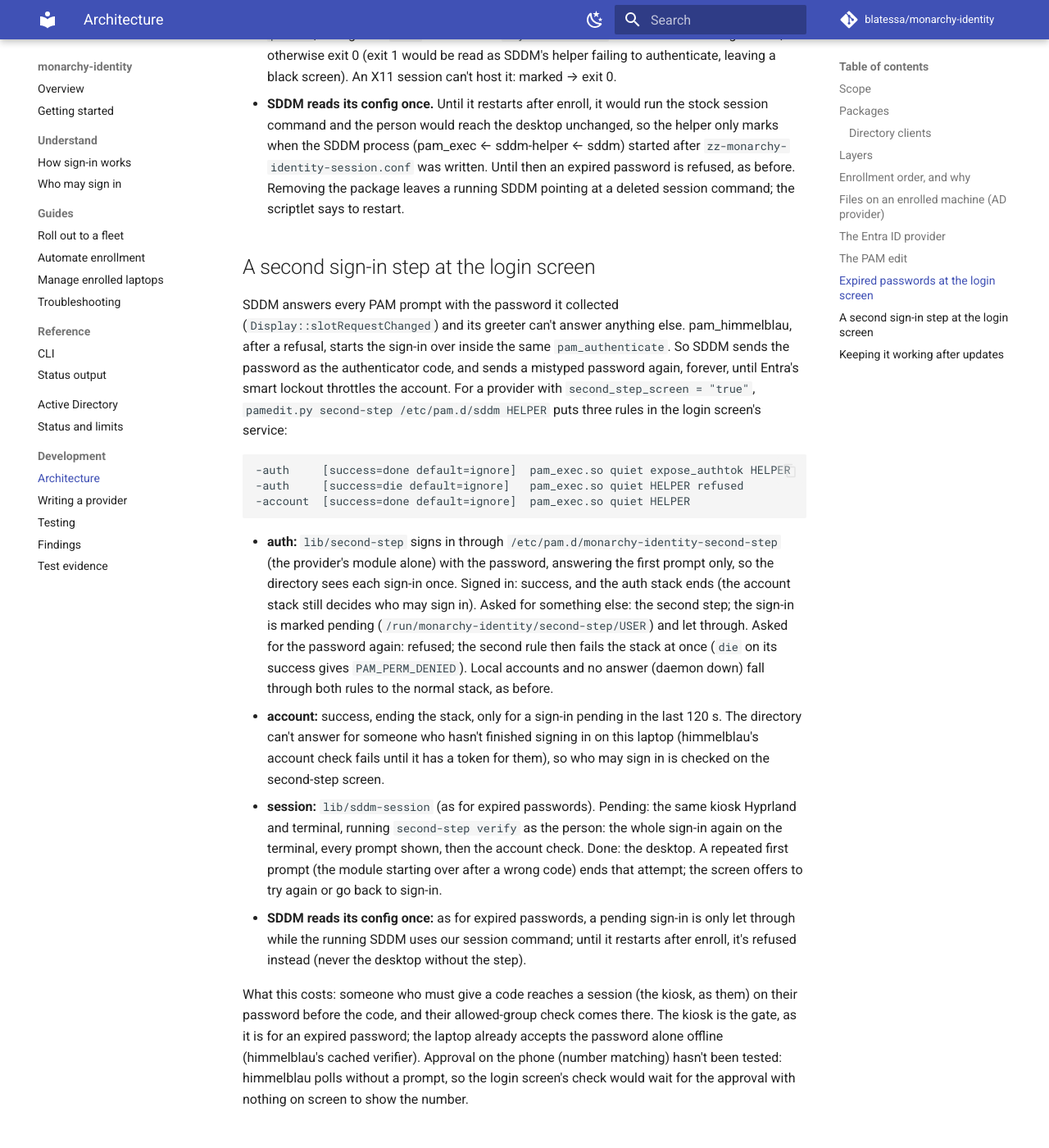
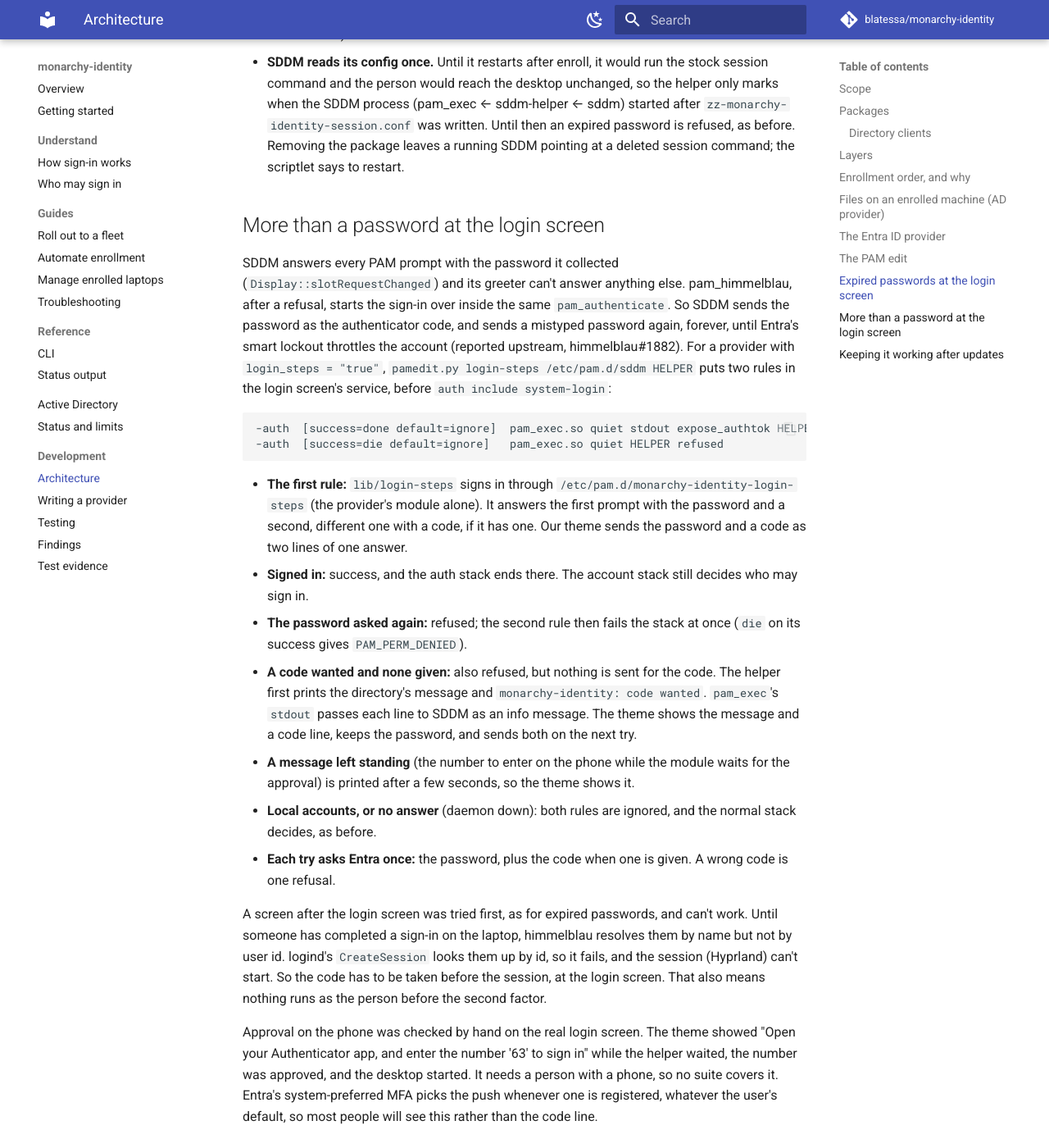
Before and after one commit to blatessa/monarchy-identity, an MkDocs documentation site: the page built from docs/dev/architecture.md, in a window 1280 px wide and 1400 px high, scrolled down 7945 px. Shown: the whole window at 82% size. Built offline with MkDocs 1.6.1 and Material for MkDocs 9.7.7, drawn with Linux system fonts in a browser that asks for light colours; comment, search, counter and statistics services are not loaded; some of the changed text lies outside the part shown.

Commit message:
Entra MFA on the login screen itself: a code line, and the number to approve
The screen before the desktop can't work: until someone completes a sign-in on the
laptop, himmelblau resolves them by name but not by uid, so logind's CreateSession fails
and Hyprland aborts for exactly the people who need the second step. So the second step
moves to the login screen, and nothing runs as the person before both factors pass.

lib/second-step becomes lib/login-steps (pam.conf: login_steps), two auth rules on
SDDM's service and no account rule, no session command:
- It signs in once through its own service: the first prompt gets the password, a second
  one the code. Our theme sends both as two lines of SDDM's one password.
- A code wanted and none given: nothing is sent for it; the helper prints Entra's message
  and "monarchy-identity: code wanted" (pam_exec stdout reaches the greeter), the stack
  fails at once, and the theme shows a code line, keeping the password.
- A message left standing (the number to approve on the phone while himmelblau polls) is
  printed after a few seconds, and the theme shows it under the password.
- SDDM reports one failure twice, with its own error text: the theme counts the first and
  shows only the directory's words.

Lab: e2e-entra (password alone refused with nothing sent as the code; a wrong code, one
try; the code; then the password alone), e2e-greeter (the code typed into the real login
screen's code line, then dave's desktop). By hand: a push with number matching, the
number on the login screen, approved, the desktop. The lab asks Entra for codes with a
test-only mfa_method drop-in (system-preferred MFA picks the push whenever registered).

docs: architecture (rewritten section and why not a screen after login), status,
findings (uid lookup before first sign-in; system-preferred MFA), testing.

Co-Authored-By: Claude Opus 5.5 <noreply@anthropic.com>

````diff
--- a/docs/dev/architecture.md
+++ b/docs/dev/architecture.md
@@ -94,8 +94,8 @@ The PAM, nsswitch, SDDM and sudoers rows apply to every provider; the rest are t
 | `/etc/krb5.keytab` | Machine keytab | Deleted |
 | `/etc/sddm.conf.d/zz-monarchy-identity.conf` | Autologin off (must sort after Omarchy's `autologin.conf`) | Deleted |
 | `/etc/sddm.conf.d/zz-monarchy-identity-theme.conf` | Selects `sddm-theme/monarchy-identity` | Deleted |
-| `/etc/pam.d/sddm` | `pam_exec` rules running `lib/password-expired` ([expired passwords](#expired-passwords-at-the-login-screen)), or for a provider with `second_step_screen`, `lib/second-step` ([second step](#a-second-sign-in-step-at-the-login-screen)), between `# BEGIN/END monarchy-identity` | Blocks removed |
-| `/etc/pam.d/monarchy-identity-expired`, `/etc/pam.d/monarchy-identity-second-step` | The provider's module alone (`auth` + `account`), marked; the helper's own sign-in (one of the two) | Deleted if marked |
+| `/etc/pam.d/sddm` | `pam_exec` rules running `lib/password-expired` ([expired passwords](#expired-passwords-at-the-login-screen)), or for a provider with `login_steps`, `lib/login-steps` ([more than a password](#more-than-a-password-at-the-login-screen)), between `# BEGIN/END monarchy-identity` | Blocks removed |
+| `/etc/pam.d/monarchy-identity-expired` or `/etc/pam.d/monarchy-identity-login-steps` | The provider's module alone, marked; the helper's own sign-in | Deleted if marked |
 | `/etc/sddm.conf.d/zz-monarchy-identity-session.conf` | `[Wayland]`/`[X11] SessionCommand=lib/sddm-session` | Deleted |
 | `/etc/sudoers.d/50-monarchy-identity` | `%group ALL=(ALL:ALL) ALL`, visudo-validated, 0440 | Deleted |
 | `/etc/sudoers.d/51-monarchy-identity-theme` | The sign-in groups (or users) may run Omarchy's `omarchy-theme-set-browser-policy` with a six-hex-digit argument without a password; absent for `--mode any` | Deleted |
@@ -144,10 +144,10 @@ nothing about it beyond the `pam.conf` switches ([below](#the-pam-edit)).
 - **Offline**: `[offline_breakglass] enabled = true`, which caches a password verifier at each online sign-in. Its
   `ttl` only applies to breakglass switched on by hand, not to automatic offline sign-in, and there's no verifier
   lifetime, so `--offline-days` is refused rather than ignored.
-- **MFA: the login screen takes the password, a screen before the desktop the rest.** Entra asks for a second step
-  (an authenticator code) at a person's first sign-in on a laptop and when it wants MFA again; after that the
-  laptop's sign-in token satisfies it, and the login screen, lock screen and `sudo` take the password alone. SDDM can't
-  ask for a code, so `second_step_screen = "true"` ([below](#a-second-sign-in-step-at-the-login-screen)).
+- **MFA at the login screen.** Entra asks for a second step (a code, or a number to approve on the phone) at a
+  person's first sign-in on a laptop and when it wants MFA again. After that the laptop's sign-in token satisfies it,
+  and the login screen, lock screen and `sudo` take the password alone. SDDM can't carry the second step, so
+  `login_steps = "true"` ([below](#more-than-a-password-at-the-login-screen)).
   `enable_hello = false` for now; Hello PIN is the likely next default (MFA once at setup, offline built in).
   Password-only `ssh` is refused by himmelblau (its remote-services list); we keep that default, and `ssh` asks for
   the code every time.
@@ -194,9 +194,8 @@ all four):
   session open; `pam_mkhomedir`, first in the stack, would make a real directory at the link's path.
 - `expired_password_screen = "false"`: no expired-password rules on `sddm` (below), so SDDM sign-in doesn't ask the
   directory twice. Entra passwords are changed in Entra.
-- `second_step_screen = "true"`: instead of the expired-password rules, the login screen's service asks the directory
-  once and lets a sign-in that needs a second step through to a screen before the desktop
-  ([below](#a-second-sign-in-step-at-the-login-screen)).
+- `login_steps = "true"`: instead of the expired-password rules, the login screen's service asks the directory once,
+  with a code if it wants one ([below](#more-than-a-password-at-the-login-screen)).
 - `auth_retry_on_abort = "true"`: the auth rule twice, the first `[success=N+1 abort=ignore default=1]` so only an
   abort reaches the second. himmelblau aborts the first sign-in after the network drops (it learns it's offline) and
   answers from its offline cache when asked again; without the retry that first offline sign-in fails.
@@ -247,42 +246,43 @@ account     include     system-login
   before. Removing the package leaves a running SDDM pointing at a deleted session command; the scriptlet says to
   restart.
 
-## A second sign-in step at the login screen
+## More than a password at the login screen
 
 SDDM answers every PAM prompt with the password it collected (`Display::slotRequestChanged`) and its greeter can't
 answer anything else. pam_himmelblau, after a refusal, starts the sign-in over inside the same `pam_authenticate`. So
 SDDM sends the password as the authenticator code, and sends a mistyped password again, forever, until Entra's smart
-lockout throttles the account. For a provider with `second_step_screen = "true"`, `pamedit.py second-step
-/etc/pam.d/sddm HELPER` puts three rules in the login screen's service:
+lockout throttles the account (reported upstream, himmelblau#1882). For a provider with `login_steps = "true"`,
+`pamedit.py login-steps /etc/pam.d/sddm HELPER` puts two rules in the login screen's service, before
+`auth include system-login`:
 
 ```text
--auth     [success=done default=ignore]  pam_exec.so quiet expose_authtok HELPER   # before auth include system-login
--auth     [success=die default=ignore]   pam_exec.so quiet HELPER refused
--account  [success=done default=ignore]  pam_exec.so quiet HELPER                  # first in account
+-auth  [success=done default=ignore]  pam_exec.so quiet stdout expose_authtok HELPER
+-auth  [success=die default=ignore]   pam_exec.so quiet HELPER refused
 ```
 
-- **auth:** `lib/second-step` signs in through `/etc/pam.d/monarchy-identity-second-step` (the provider's module alone)
-  with the password, answering the first prompt only, so the directory sees each sign-in once. Signed in: success, and
-  the auth stack ends (the account stack still decides who may sign in). Asked for something else: the second step;
-  the sign-in is marked pending (`/run/monarchy-identity/second-step/USER`) and let through. Asked for the password
-  again: refused; the second rule then fails the stack at once (`die` on its success gives `PAM_PERM_DENIED`). Local
-  accounts and no answer (daemon down) fall through both rules to the normal stack, as before.
-- **account:** success, ending the stack, only for a sign-in pending in the last 120 s. The directory can't answer
-  for someone who hasn't finished signing in on this laptop (himmelblau's account check fails until it has a token
-  for them), so who may sign in is checked on the second-step screen.
-- **session:** `lib/sddm-session` (as for expired passwords). Pending: the same kiosk Hyprland and terminal, running
-  `second-step verify` as the person: the whole sign-in again on the terminal, every prompt shown, then the account
-  check. Done: the desktop. A repeated first prompt (the module starting over after a wrong code) ends that attempt;
-  the screen offers to try again or go back to sign-in.
-- **SDDM reads its config once:** as for expired passwords, a pending sign-in is only let through while the running
-  SDDM uses our session command; until it restarts after enroll, it's refused instead (never the desktop without the
-  step).
+- **The first rule:** `lib/login-steps` signs in through `/etc/pam.d/monarchy-identity-login-steps` (the provider's
+  module alone). It answers the first prompt with the password and a second, different one with a code, if it has
+  one. Our theme sends the password and a code as two lines of one answer.
+  - **Signed in:** success, and the auth stack ends there. The account stack still decides who may sign in.
+  - **The password asked again:** refused; the second rule then fails the stack at once (`die` on its success gives
+    `PAM_PERM_DENIED`).
+  - **A code wanted and none given:** also refused, but nothing is sent for the code. The helper first prints the
+    directory's message and `monarchy-identity: code wanted`. `pam_exec`'s `stdout` passes each line to SDDM as an
+    info message. The theme shows the message and a code line, keeps the password, and sends both on the next try.
+  - **A message left standing** (the number to enter on the phone while the module waits for the approval) is
+    printed after a few seconds, so the theme shows it.
+  - **Local accounts, or no answer** (daemon down): both rules are ignored, and the normal stack decides, as before.
+- **Each try asks Entra once:** the password, plus the code when one is given. A wrong code is one refusal.
 
-What this costs: someone who must give a code reaches a session (the kiosk, as them) on their password before the
-code, and their allowed-group check comes there. The kiosk is the gate, as it is for an expired password; the laptop
-already accepts the password alone offline (himmelblau's cached verifier). Approval on the phone (number matching)
-hasn't been tested: himmelblau polls without a prompt, so the login screen's check would wait for the approval with
-nothing on screen to show the number.
+A screen after the login screen was tried first, as for expired passwords, and can't work. Until someone has
+completed a sign-in on the laptop, himmelblau resolves them by name but not by user id. logind's `CreateSession`
+looks them up by id, so it fails, and the session (Hyprland) can't start. So the code has to be taken before the
+session, at the login screen. That also means nothing runs as the person before the second factor.
+
+Approval on the phone was checked by hand on the real login screen. The theme showed "Open your Authenticator app,
+and enter the number '63' to sign in" while the helper waited, the number was approved, and the desktop started. It
+needs a person with a phone, so no suite covers it. Entra's system-preferred MFA picks the push whenever one is
+registered, whatever the user's default, so most people will see this rather than the code line.
 
 ## Keeping it working after updates
 
````
Also changed, not shown: docs/dev/findings.md (+7 -1 lines), docs/dev/testing.md (+3 -3 lines), docs/dev/writing-a-provider.md (+1 -1 lines), docs/status.md (+3 -3 lines), 15 other files.
